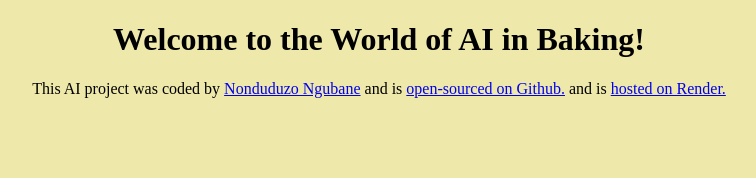
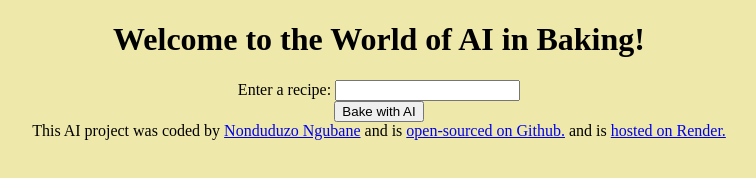
Before and after one commit to nonduduzongubane09-cpu/AI-bake, a plain HTML site: page index.html in a window 1280 px wide. Shown: the whole page, without its empty margins (261-1017 px from the left). Drawn offline with Linux system fonts and the light colour scheme.

Commit message:
Update index.html
basic html structure

```diff
--- a/index.html
+++ b/index.html
@@ -7,7 +7,19 @@
     <title>AI in Baking</title>
 </head>
 <body>
+    <header>
     <h1>Welcome to the World of AI in Baking!</h1>
+    </header>
+
+    <main>
+        <form id="bakeForm">
+            <label for="recipe">Enter a recipe:</label>
+            <input type="text" id="recipe" name="recipe" required>
+        </br>
+            <button type="submit">Bake with AI</button>
+
+        </form>
+    </main>
 
     <footer>This AI project was coded by
          <a href="https://github.com/nonduduzongubane09-cpu">Nonduduzo Ngubane</a>
```
